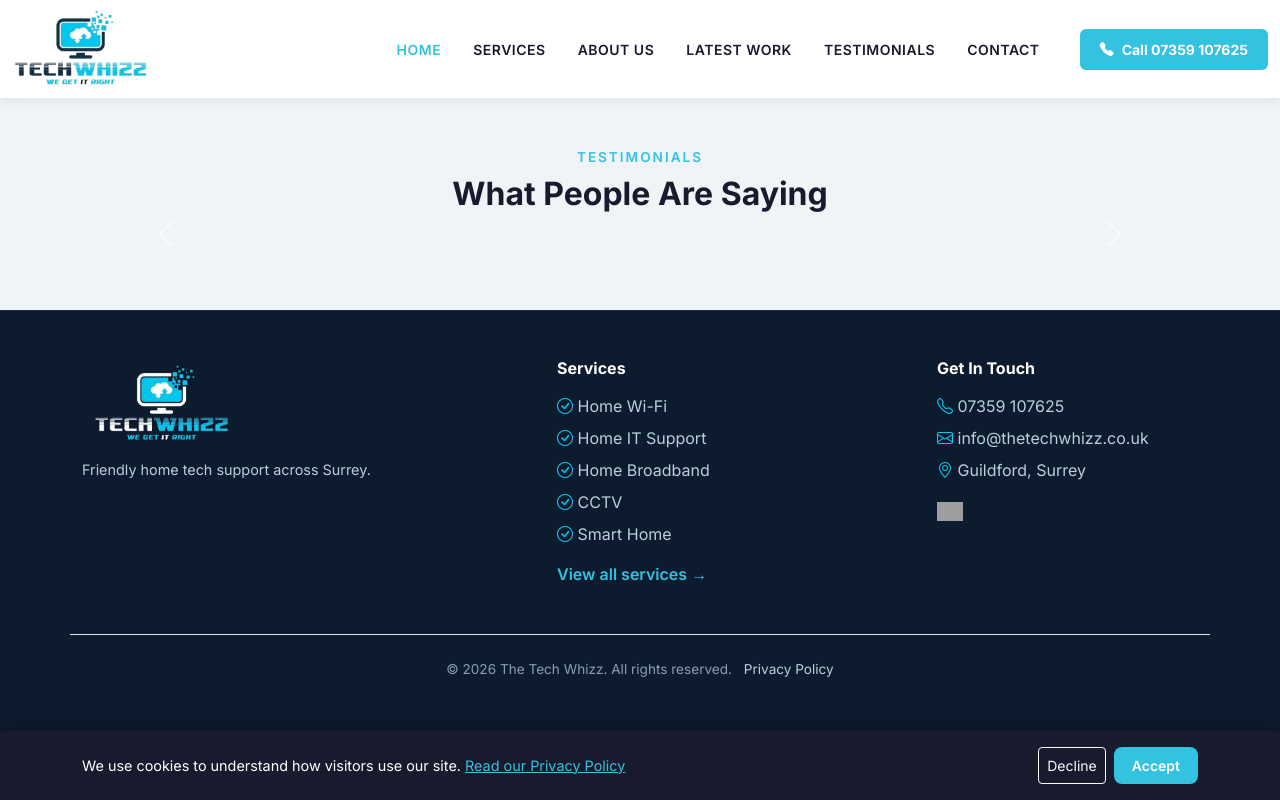
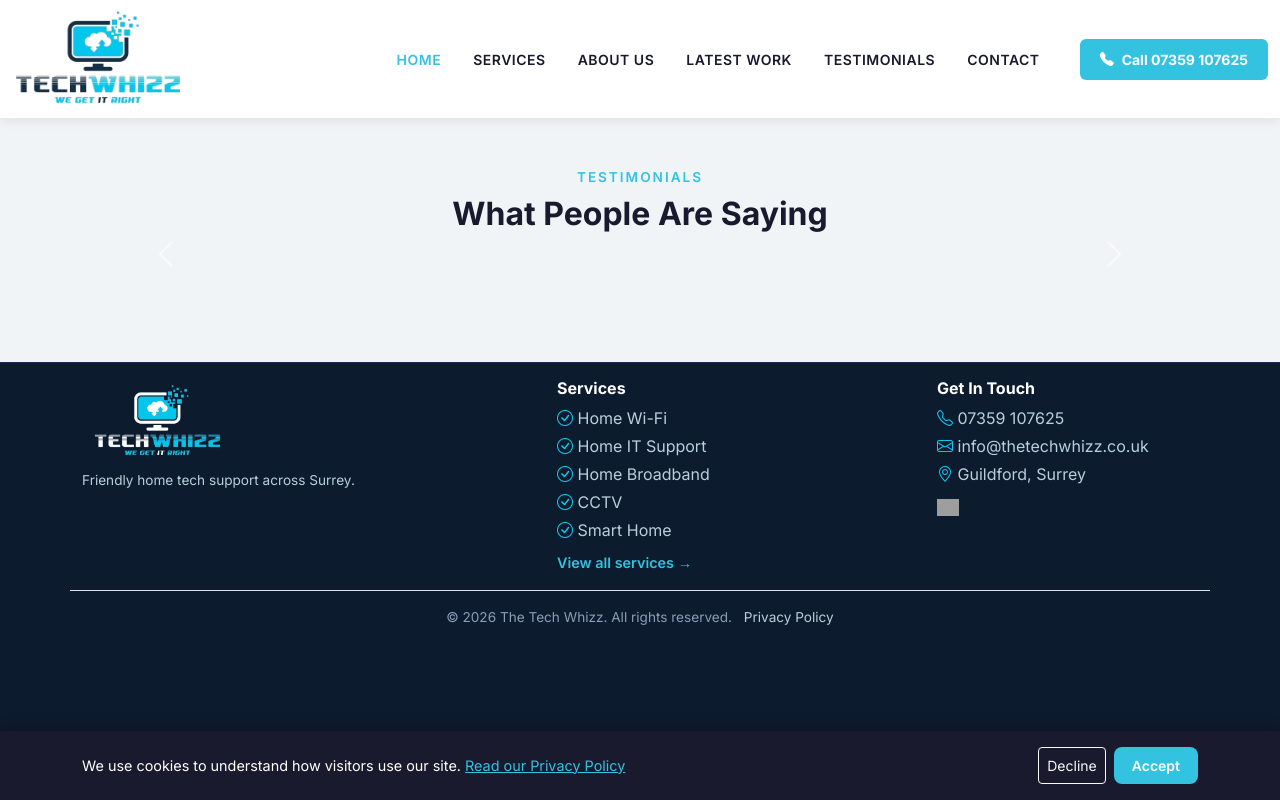
Before and after one commit to jolantadjatlova/thetechwhizz, a Django app: template pages/templates/pages/testimonials_page.html in a window 1280 px wide. Run offline with Django 5.2, Linux system fonts and the light colour scheme; the template is opened without the code that fills it, so the values that code supplies are empty; parts of the project's set-up code (start-up, migrations or seed data) failed here and were passed over; grey boxes are pictures that could not be loaded.

Commit message:
Resize navbar/footer logos, tighten footer spacing, resize testimonial cards and fix spacing

```diff
--- a/pages/templates/pages/testimonials_page.html
+++ b/pages/templates/pages/testimonials_page.html
@@ -4,7 +4,7 @@
 {% block title %}Testimonials — The Tech Whizz{% endblock %}
 
 {% block content %}
-<section class="section section-light py-5">
+<section class="section section-light pt-5 style="padding-bottom: 6rem;">
     <div class="container text-center">
         <p class="section-label">Testimonials</p>
         <h2 class="section-title mb-2">What People Are Saying</h2>
--- a/static/css/main.css
+++ b/static/css/main.css
@@ -29,7 +29,7 @@ h1, h2, h3 {
 }
 
 .site-navbar .navbar-brand img {
-    height: 80px;
+    height: 100px;
     width: auto;
 }
 .site-navbar .container {
--- a/templates/base.html
+++ b/templates/base.html
@@ -117,75 +117,76 @@
         {% block content %}{% endblock %}
     </main>
 
-    <!-- Footer -->
+
+<!-- Footer -->
     <footer class="site-footer">
-        <div class="container py-5">
+        <div class="container py-3">
             <div class="row align-items-start">
                 <!-- Logo -->
-                <div class="col-lg-4 col-md-12 mb-4 mb-lg-0">
-                    <img src="{% static 'images/whizz_logo_dark.png' %}" alt="Tech Whizz Logo" style="height:90px;">
-                    <p style="color:#b9cfdc;font-size:.9rem;margin-top:10px;">
+                <div class="col-lg-4 col-md-12 mb-3 mb-lg-0">
+                    <img src="{% static 'images/whizz_logo_dark.png' %}" alt="Tech Whizz Logo" style="height:85px;">
+                    <p style="color:#b9cfdc;font-size:.85rem;margin-top:6px;margin-bottom:0;">
                         Friendly home tech support across Surrey.
                     </p>
                 </div>
 
                 <!-- Services -->
                 <div class="col-lg-3 ms-lg-auto col-md-6">
-                    <h6 class="mb-3">Services</h6>
-                    <ul class="list-unstyled">
-                        <li class="mb-2">
+                    <h6 class="mb-2">Services</h6>
+                    <ul class="list-unstyled mb-2">
+                        <li class="mb-1">
                             <a class="footer-link" href="/services/#wifi">
                                 <i class="bi bi-check-circle text-info"></i> Home Wi-Fi
                             </a>
                         </li>
-                        <li class="mb-2">
+                        <li class="mb-1">
                             <a class="footer-link" href="/services/#it-support">
                                 <i class="bi bi-check-circle text-info"></i> Home IT Support
                             </a>
                         </li>
-                        <li class="mb-2">
+                        <li class="mb-1">
                             <a class="footer-link" href="/services/#broadband">
                                 <i class="bi bi-check-circle text-info"></i> Home Broadband
                             </a>
                         </li>
-                        <li class="mb-2">
+                        <li class="mb-1">
                             <a class="footer-link" href="/services/#cctv">
                                 <i class="bi bi-check-circle text-info"></i> CCTV
                             </a>
                         </li>
-                        <li class="mb-3">
+                        <li class="mb-1">
                             <a class="footer-link" href="/services/#smart-home">
                                 <i class="bi bi-check-circle text-info"></i> Smart Home
                             </a>
                         </li>
                     </ul>
-                    <a href="/services/" style="color:var(--cyan);text-decoration:none;font-weight:600;">
+                    <a href="/services/" style="color:var(--cyan);text-decoration:none;font-weight:600;font-size:.9rem;">
                         View all services →
                     </a>
                 </div>
 
                 <!-- Contact -->
                 <div class="col-lg-3 ms-lg-auto col-md-6">
-                    <h6 class="mb-3">Get In Touch</h6>
-                    <a class="footer-link d-block mb-2" href="tel:07359107625">
+                    <h6 class="mb-2">Get In Touch</h6>
+                    <a class="footer-link d-block mb-1" href="tel:07359107625">
                         <i class="bi bi-telephone text-info"></i> 07359 107625
                     </a>
-                    <a class="footer-link d-block mb-2" href="mailto:info@thetechwhizz.co.uk">
+                    <a class="footer-link d-block mb-1" href="mailto:info@thetechwhizz.co.uk">
                         <i class="bi bi-envelope text-info"></i> info@thetechwhizz.co.uk
                     </a>
-                    <div class="footer-link mb-3">
+                    <div class="footer-link mb-2">
                         <i class="bi bi-geo-alt text-info"></i> Guildford, Surrey
                     </div>
                     <a href="https://wa.me/447359107625" target="_blank">
-                        <img src="https://upload.wikimedia.org/wikipedia/commons/6/6b/WhatsApp.svg" style="width:26px;">
+                        <img src="https://upload.wikimedia.org/wikipedia/commons/6/6b/WhatsApp.svg" style="width:22px;">
                     </a>
                 </div>
             </div>
 
             <!-- Bottom -->
-            <div class="row mt-5 pt-4 border-top">
+            <div class="row mt-3 pt-3 border-top">
                 <div class="col text-center">
-                    <p class="copyright mb-0">
+                    <p class="copyright mb-0" style="font-size:.85rem;">
                         © 2026 The Tech Whizz. All rights reserved.
                         <a href="/privacy-policy/" class="footer-link d-inline ms-2" style="display:inline;">
                             Privacy Policy
```
Also changed, not shown: other parts of static/css/main.css (+15 -9 lines).
